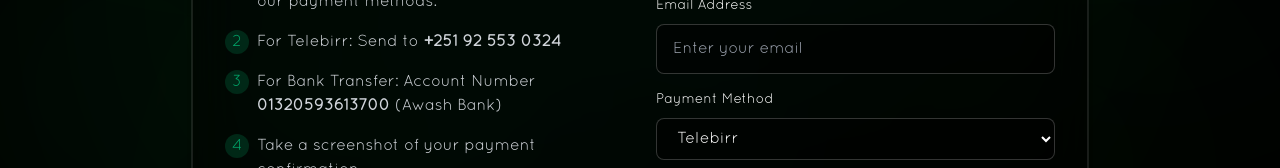
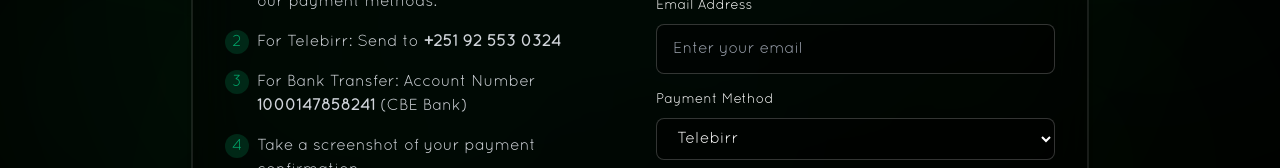
Before and after one commit to segninegeri/afan_oromo, a Next.js app: page /premium/payment in a window 1280 px wide. Shown: the part 475-643 px from the top of the page. Built offline with nearby package versions, Linux system fonts and the light colour scheme.

Commit message:
Fixed missing image path

```diff
--- a/app/premium/payment/PaymentInstructions.tsx
+++ b/app/premium/payment/PaymentInstructions.tsx
@@ -37,8 +37,8 @@ export default function PaymentInstructions({
             3
           </span>
           <span>
-            For Bank Transfer: Account Number <strong>01320593613700</strong>{" "}
-            (Awash Bank)
+            For Bank Transfer: Account Number <strong>1000147858241</strong>{" "}
+            (CBE Bank)
           </span>
         </li>
         <li className="flex gap-2">
```
